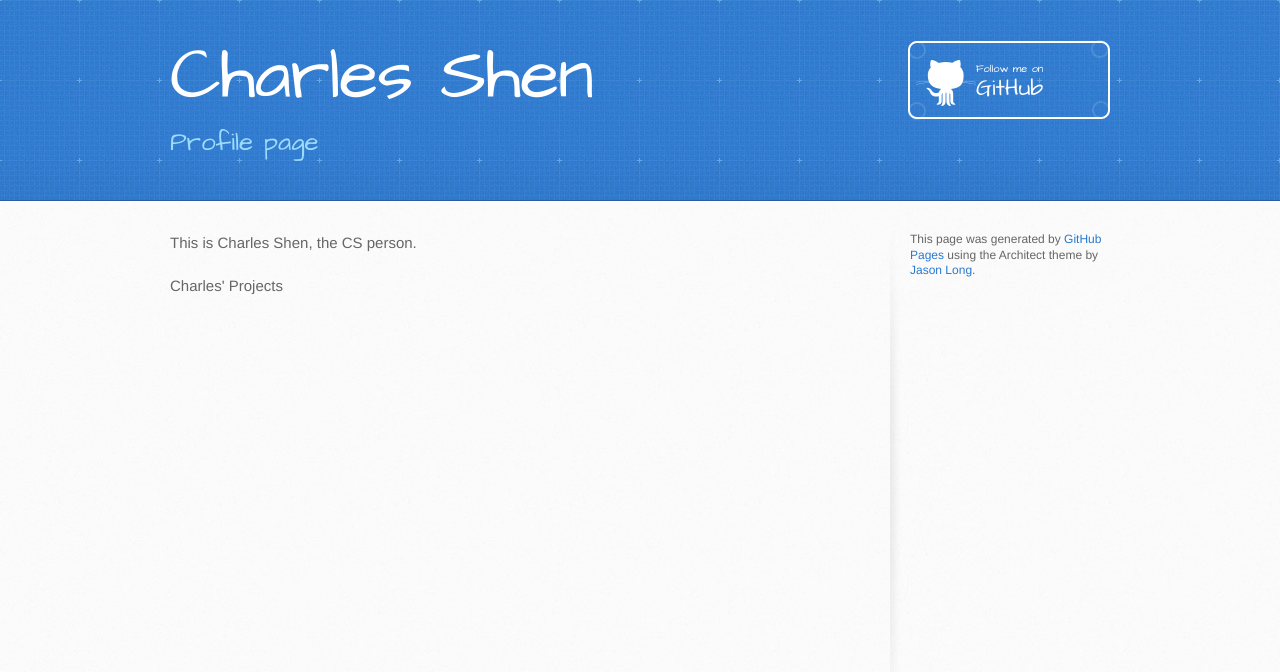
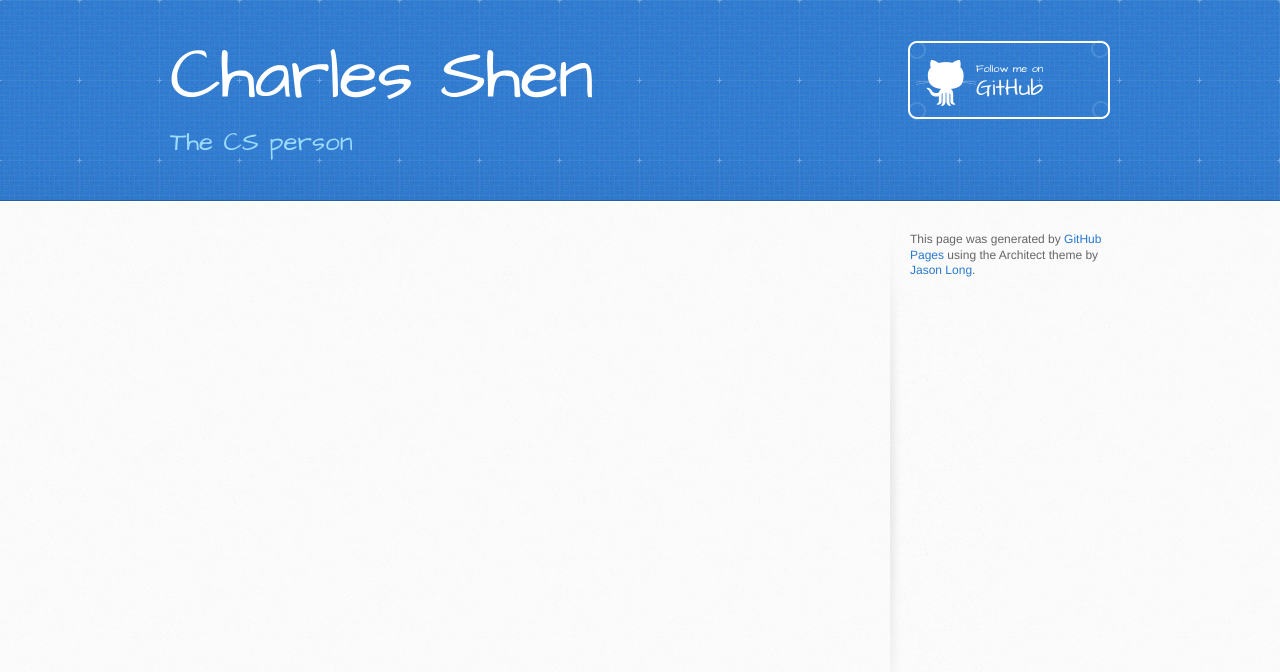
Before and after one commit to amtrakcn/amtrakcn.github.io, a plain HTML site: page index.html in a window 1280 px wide. Drawn offline with Linux system fonts and the light colour scheme.

Commit message:
Update index.html

```diff
--- a/index.html
+++ b/index.html
@@ -20,7 +20,7 @@
     <header>
       <div class="inner">
         <h1>Charles Shen</h1>
-        <h2>Profile page</h2>
+        <h2>The CS person</h2>
         <a href="https://github.com/amtrakcn" class="button"><small>Follow me on</small>GitHub</a>
       </div>
     </header>
@@ -28,9 +28,9 @@
     <div id="content-wrapper">
       <div class="inner clearfix">
         <section id="main-content">
-          <p>This is Charles Shen, the CS person.</p>
+          <p></p>
 
-<p>Charles' Projects</p>
+<p></p>
         </section>
 
         <aside id="sidebar">
```
